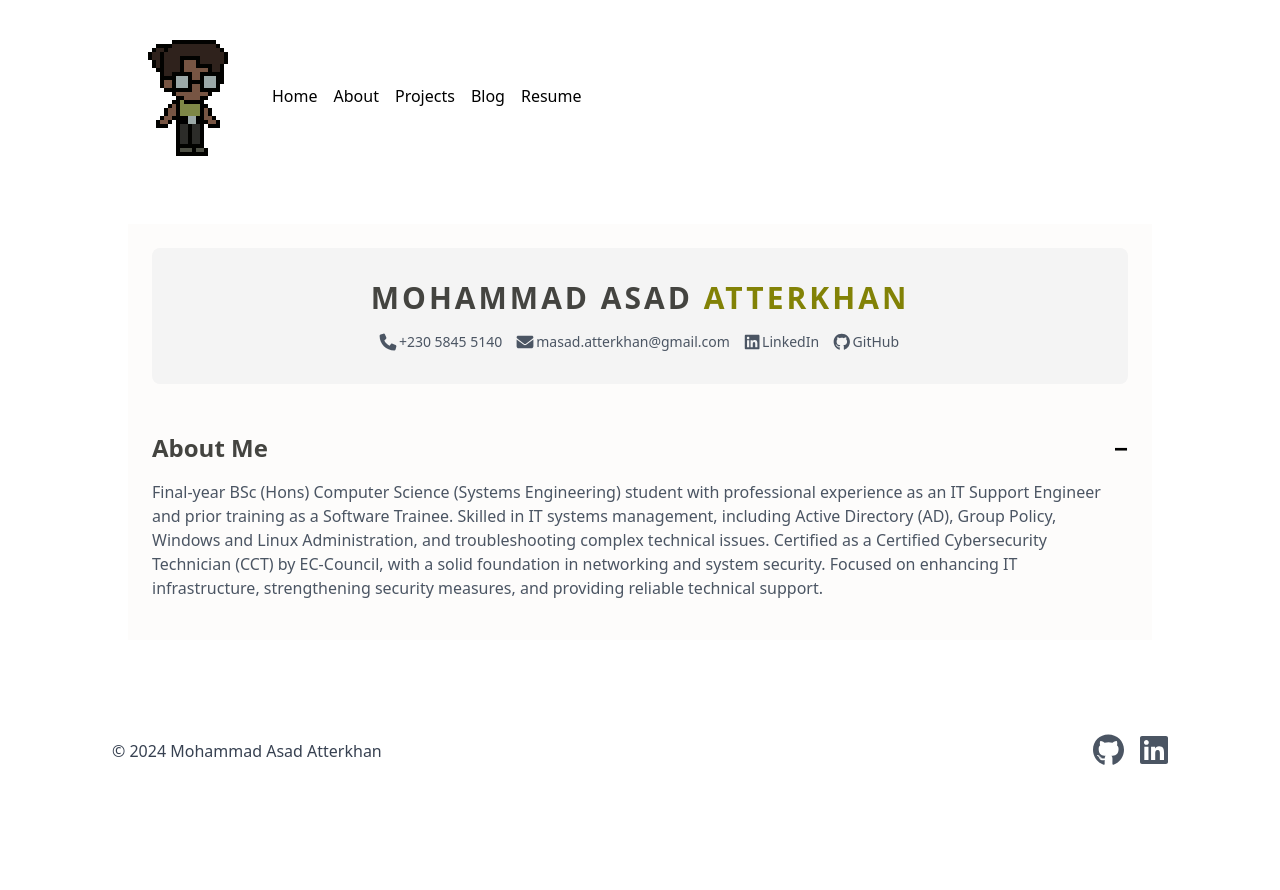
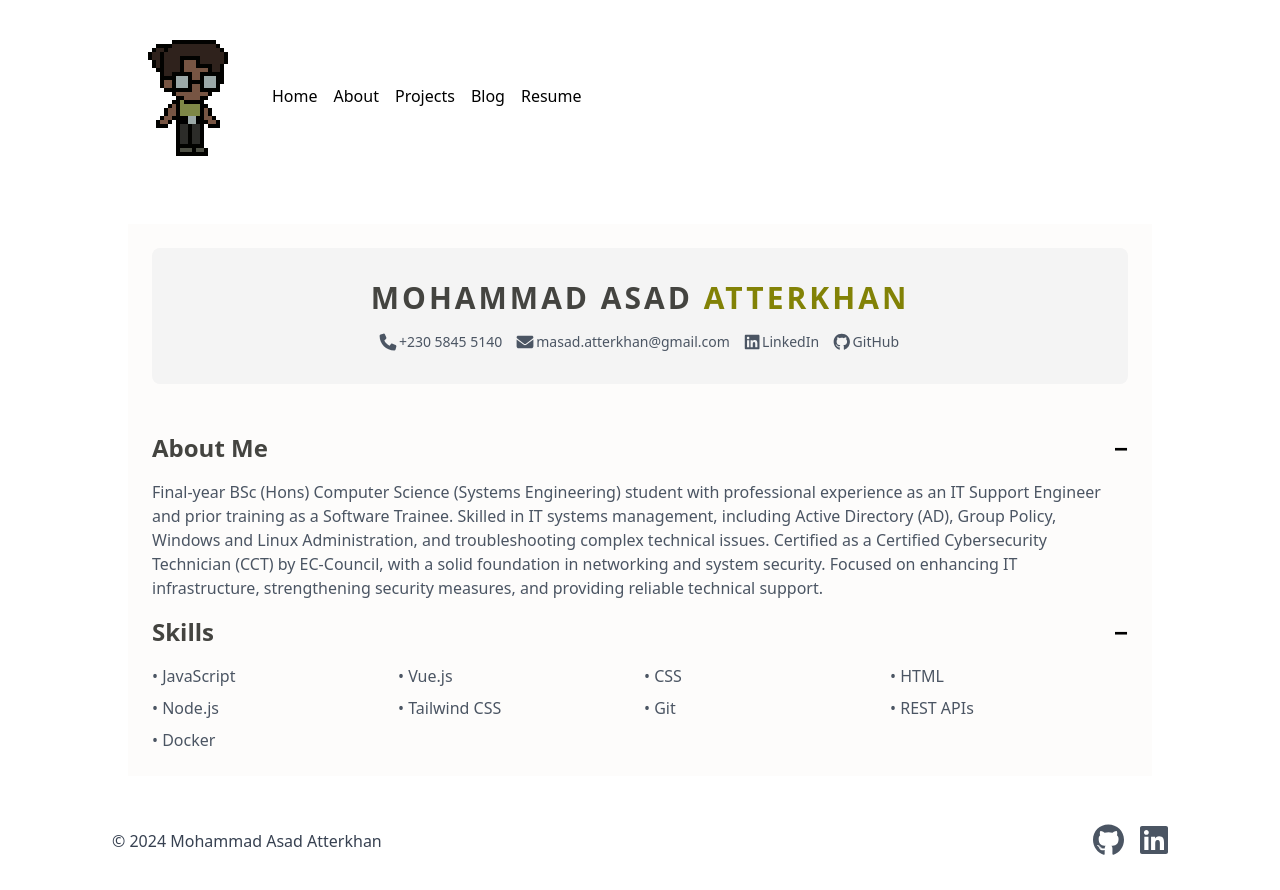
Before and after one commit to 13asad/13asad.github.io, a Vue app: page /resume in a window 1280 px wide. Before the commit the page ends 800 px from the top, so only its background shows below. Built offline with nearby package versions, Linux system fonts and the light colour scheme.

Commit message:
feat: add ResumeSkills component to display a list of skills in the resume

```diff
--- /dev/null
+++ b/src/components/resume/ResumeSkills.vue
@@ -0,0 +1,40 @@
+<script setup>
+import { ref } from 'vue'
+
+const isSkillsOpen = ref(true)
+const bullet = '•' // bullet symbol
+</script>
+
+<template>
+    <section>
+        <h3
+            class="text-2xl font-bold mb-4 cursor-pointer flex justify-between items-center"
+            @click="isSkillsOpen = !isSkillsOpen"
+        >
+            <span style="color: #444440">Skills</span>
+            <span v-if="isSkillsOpen">−</span>
+            <span v-else>+</span>
+        </h3>
+        <ul
+            v-if="isSkillsOpen"
+            class="grid grid-cols-1 sm:grid-cols-2 md:grid-cols-4 gap-2 text-gray-600"
+        >
+            <li>{{ bullet }} JavaScript</li>
+            <li>{{ bullet }} Vue.js</li>
+            <li>{{ bullet }} CSS</li>
+            <li>{{ bullet }} HTML</li>
+            <li>{{ bullet }} Node.js</li>
+            <li>{{ bullet }} Tailwind CSS</li>
+            <li>{{ bullet }} Git</li>
+            <li>{{ bullet }} REST APIs</li>
+            <li>{{ bullet }} Docker</li>
+        </ul>
+    </section>
+</template>
+
+<style scoped>
+
+.cursor-pointer {
+    cursor: pointer;
+}
+</style>
--- a/src/views/ResumeView.vue
+++ b/src/views/ResumeView.vue
@@ -1,11 +1,13 @@
 <script setup>
 import ResumeAbout from '@/components/resume/ResumeAbout.vue'
+import ResumeSkills from '@/components/resume/ResumeSkills.vue'
 </script>
 
 <template>
   <div class="bg-[#fdfcfb] p-6">
     <section>
       <ResumeAbout />
+      <ResumeSkills />
     </section>
   </div>
 </template>
```
